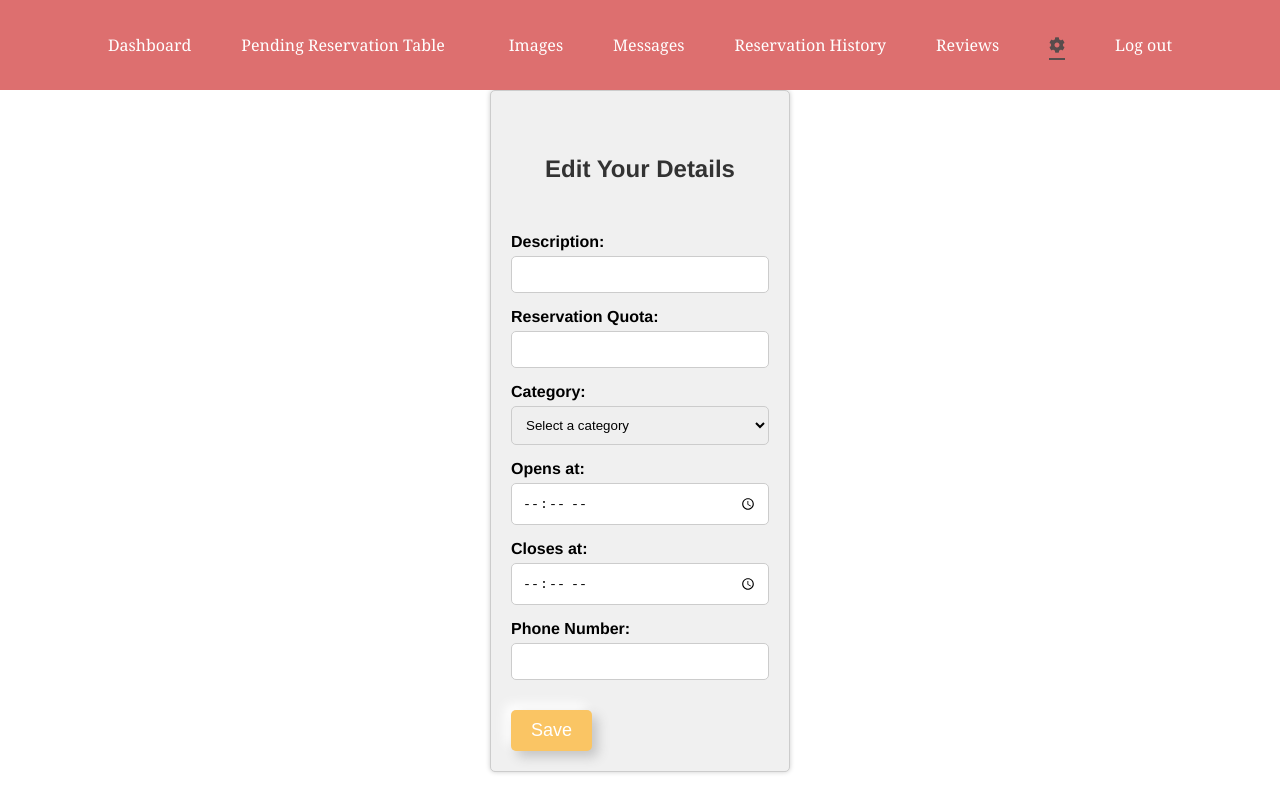
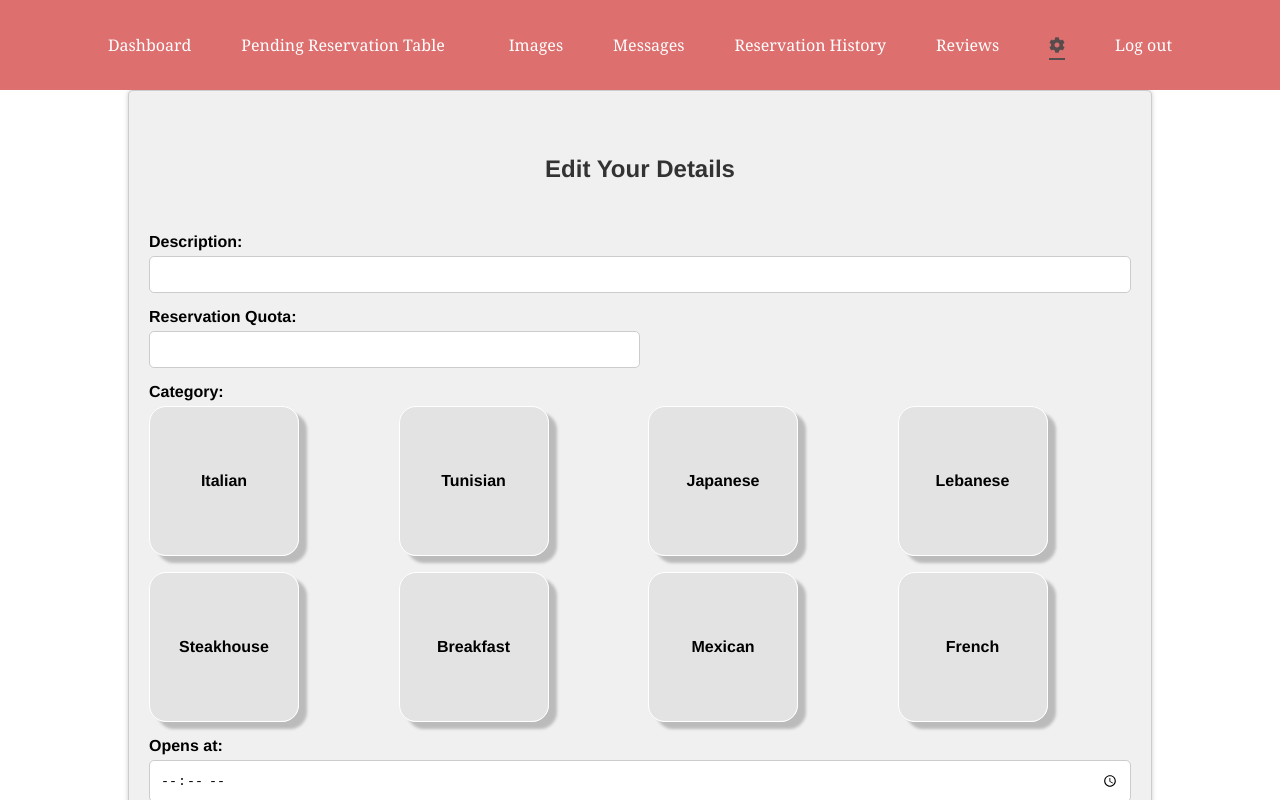
Before and after one commit to Graduation-project-RBK/Restaurant-Owner-, a React (Vite) app in the folder owner-dashboard/: page /Settings in a window 1280 px wide. Shown: the top 800 px of the page. Built offline with nearby package versions, Linux system fonts and the light colour scheme; no server answers.

Commit message:
settings done

```diff
--- a/owner-dashboard/src/components/Home/Settings.css
+++ b/owner-dashboard/src/components/Home/Settings.css
@@ -6,7 +6,7 @@
   background-color: #f0f0f0;
   border: 1px solid #ccc;
   border-radius: 5px;
-    width: 300px;
+  width: 80%; /* Adjust width as needed */
   margin: 0 auto;
   box-shadow: 0 0 5px rgba(0, 0, 0, 0.2);
   padding-top: 5%;
@@ -32,9 +32,7 @@
   margin-bottom: 5px;
 }
 
-  select,
-  input[type="time"],
-  input[type="tel"] {
+input {
   padding: 10px;
   border: 1px solid #ccc;
   border-radius: 5px;
@@ -53,8 +51,18 @@
 button.save:hover {
   background-color: #fac371;
 }
-  body{
+
+body {
   font-family: 'Franklin Gothic Medium', 'Arial Narrow', Arial, sans-serif;
+}
 
+.category-grid {
+  display: grid;
+  grid-template-columns: repeat(auto-fill, minmax(20%, 1fr));
+  gap: 16px;
+}
 
+.category-grid .CategoryCard {
+  width: 100%;
+  box-sizing: border-box;
 }
--- a/owner-dashboard/src/components/Home/Settings.jsx
+++ b/owner-dashboard/src/components/Home/Settings.jsx
@@ -1,110 +1,131 @@
-import React , {useState} from "react";
+import React, { useState } from "react";
 import NavBar from "./Navbar";
-import "./Settings.css"
+import "./Settings.css";
+import CategoryCard from "../addRestaurant/CategoryCard";
+import customAxios from "../../../services/axios-interceptor";
+import moment from 'moment';
 
+const categories = [
+  "Italian",
+  "Tunisian",
+  "Japanese",
+  "Lebanese",
+  "Steakhouse",
+  "Breakfast",
+  "Mexican",
+  "French",
+];
 
-const settings=()=>{
+const settings = () => {
   const [setting, setSetting] = useState({
     description: "",
-    category:"",
-    ReservationQuota:"",
-    opensAt:Number,
-    closingTime:Number,
-    phoneNumber:Number,
+    category: [],
+    ReservationQuota: "",
+    opensAt: Number,
+    closingTime: Number,
+    phoneNumber: Number,
   });
   const handleInputChange = (e) => {
-    const name = e.target.name
-    const value = e.target.value
+    const name = e.target.name;
+    const value = e.target.value;
     setSetting({ ...setting, [name]: value });
-    console.log(setting)
   };
-    return(
-        <div>
-             <NavBar />
+  const handleCategorySelect = (category) => {
+    const updatedCategories = setting.category.find((elem) => elem === category)
+      ? selectedCategories.filter((c) => c !== category)
+      : [...setting.category, category];
+    setSetting({ ...setting, category: updatedCategories });
+  };
+  const handleSave = async (event) => {
+    try {
+      event.preventDefault()
+     // setLoading(true);
 
+      const {
+        description,
+        category: categories,
+        ReservationQuota: reservationQuota,
+        opensAt,
+        closingTime:closesAt,
+        phoneNumber,
+      } = setting;
+      const openingTime = moment(opensAt, 'HH:mm:ss').toISOString();
+      const closingTime  = moment(closesAt, 'HH:mm:ss').toISOString();
+      const response = await customAxios.post(
+        `http://localhost:3000/api/restaurants/myRestaurant`,
 
+        {
+          description,
+          categories,
+          reservationQuota,
+          openingTime,
+          closingTime,
+          phoneNumber,
+        }
+      );
+      console.log(response);
+      if (response.status === 201) {
+        console.log("Restaurant uploaded successfully");
+        const responseJson = response.data;
+        console.log(responseJson)
+      } else {
+        console.error("Failed to upload images");
+      }
+    } catch (error) {
+      console.error("An error occurred:", error);
+    }
+  };
+  return (
+    <div>
+      <NavBar />
 
-        <div className="form-container">
-
-
+      <div className="form-container">
         <h2>Edit Your Details</h2>
-        <form>
-        <div  className="form-group">
-          <label htmlFor="phoneNumber">Description:</label>
-          <input
-              type="tel"
-              id="phoneNumber"
-              onChange={handleInputChange}
-
-
-            />
+        <form onSubmit={handleSave}>
+          <div className="form-group">
+            <label htmlFor="description">Description:</label>
+            <input name={"description"} id="description" onChange={handleInputChange} />
           </div>
-          <div  className="form-group">
-          <label htmlFor="phoneNumber">Reservation Quota:</label>
-          <input
-              type="tel"
-              id="phoneNumber"
-              onChange={handleInputChange}
-
-
-            />
+          <div className="form-group">
+            <label htmlFor="reserv-quota">Reservation Quota:</label>
+            <input  name={"ReservationQuota"}   type="number" id="reserv-quota" onChange={handleInputChange} />
           </div>
 
           <div className="form-group">
             <label htmlFor="category">Category:</label>
-            <select
-              id="category"
-
-            >
-
-              <option value="">Select a category</option>
-              <option value="Category 1">Italian</option>
-              <option value="Category 2">Tunisian</option>
-              <option value="Category 3">French</option>
-              <option value="Category 3">Steakhouse</option>
-              <option value="Category 3">Japanese</option>
-              <option value="Category 3">Lebanese</option>
-            </select>
+            <div className="category-grid">
+              {categories.map((category) => (
+                <CategoryCard
+                  key={category}
+                  category={category}
+                  selected={setting.category.find((elem) => elem === category)}
+                  onSelect={handleCategorySelect}
+                />
+              ))}
+            </div>
           </div>
 
           <div className="form-group">
             <label htmlFor="openTime">Opens at:</label>
-            <input
-              type="time"
-              id="openTime"
-              onChange={handleInputChange}
-            />
+            <input   name={"opensAt"}  type="time" id="openTime" onChange={handleInputChange} />
           </div>
 
           <div className="form-group">
             <label htmlFor="closeTime">Closes at:</label>
-            <input
-              type="time"
-              id="closeTime"
-              onChange={handleInputChange}
-
-            />
-
+            <input  name={"closingTime"} type="time" id="closeTime" onChange={handleInputChange} />
           </div>
 
           <div className="form-group">
             <label htmlFor="phoneNumber">Phone Number:</label>
-            <input
-              type="tel"
-              id="phoneNumber"
-              onChange={handleInputChange}
-
-
-            />
+            <input name={"phoneNumber"} type="tel" id="phoneNumber" onChange={handleInputChange} />
           </div>
 
-
-          <button className='save' type="button">Save</button>
+          <button className="save" type="submit">
+            Save
+          </button>
         </form>
       </div>
-      </div>
-
-
-    )
-}
+    </div>
+  );
+};
 export default settings;
```
Lines whose indentation alone changed are shown as unchanged.
